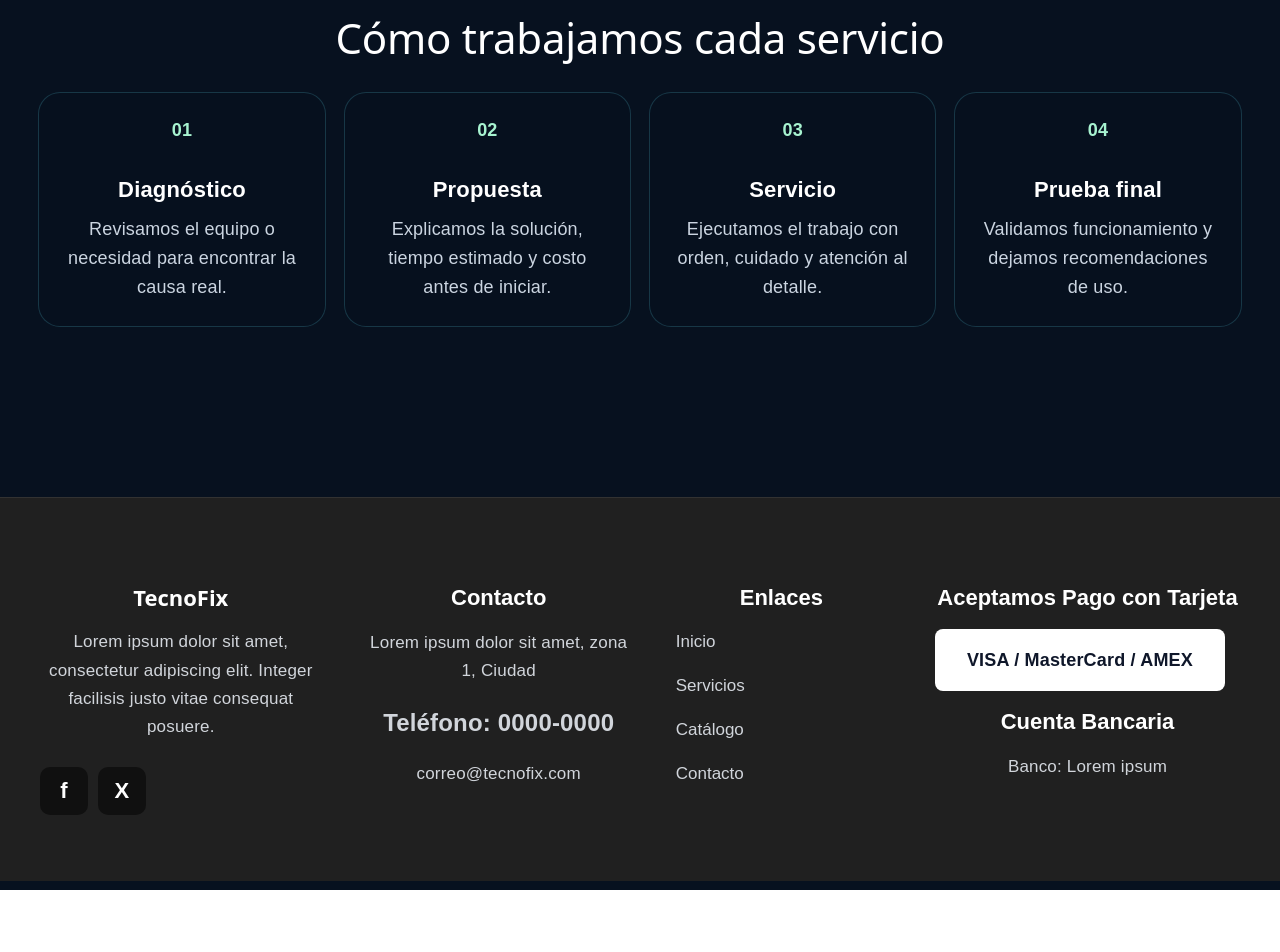
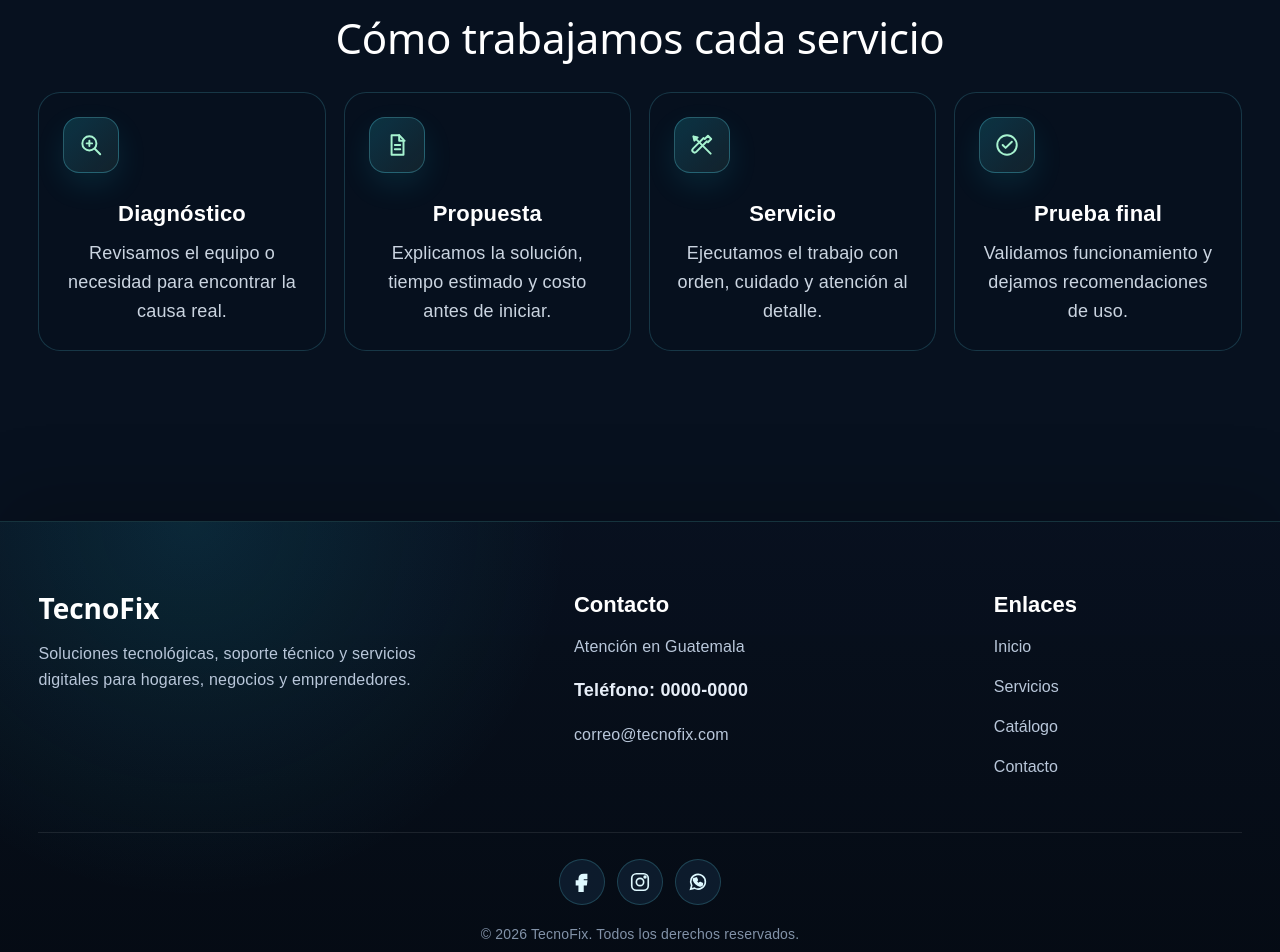
Before and after one commit to ArguetaD/mi-pagina-react-, a React (Vite) app: page / in a window 1280 px wide. Shown: the part 1300-2252 px from the top of the page. Before the commit the page ends 2190 px from the top, so only its background shows below. Built offline with nearby package versions, Linux system fonts and the light colour scheme.

Commit message:
Mejoras en servicios, footer e iconos del proceso

```diff
--- a/src/App.jsx
+++ b/src/App.jsx
@@ -145,7 +145,7 @@ function App() {
     }
 
     if (isTechnicalServicesPage) {
-      return <ServiciosTecnicos />;
+      return <ServiciosTecnicos navigateToPage={navigateToPage} />;
     }
 
     if (isWebPlansPage) {
--- a/src/components/Footer.jsx
+++ b/src/components/Footer.jsx
@@ -1,26 +1,18 @@
 function Footer({ navigateToHomeSection, navigateToPage }) {
   return (
     <footer className="footer reveal-bottom" id="contacto">
-      <div className="footer-column">
+      <div className="footer-content">
+        <div className="footer-column footer-brand">
           <h2>TecnoFix</h2>
           <p>
-          Lorem ipsum dolor sit amet, consectetur adipiscing elit. Integer
-          facilisis justo vitae consequat posuere.
+            Soluciones tecnológicas, soporte técnico y servicios digitales
+            para hogares, negocios y emprendedores.
           </p>
-
-        <div className="footer-socials">
-          <a href="#" aria-label="Facebook">
-            f
-          </a>
-          <a href="#" aria-label="X">
-            X
-          </a>
-        </div>
         </div>
 
         <div className="footer-column">
           <h3>Contacto</h3>
-        <p>Lorem ipsum dolor sit amet, zona 1, Ciudad</p>
+          <p>Atención en Guatemala</p>
           <strong>Teléfono: 0000-0000</strong>
           <p>correo@tecnofix.com</p>
         </div>
@@ -31,38 +23,64 @@ function Footer({ navigateToHomeSection, navigateToPage }) {
           <div className="footer-links">
             <button
               className="footer-link"
+              type="button"
               onClick={() => navigateToHomeSection("inicio")}
             >
               Inicio
             </button>
             <button
               className="footer-link"
+              type="button"
               onClick={() => navigateToPage("servicios-tecnicos")}
             >
               Servicios
             </button>
             <button
               className="footer-link"
+              type="button"
               onClick={() => navigateToPage("productos")}
             >
               Catálogo
             </button>
             <button
               className="footer-link"
+              type="button"
               onClick={() => navigateToPage("contacto")}
             >
               Contacto
             </button>
           </div>
         </div>
+      </div>
 
-      <div className="footer-column">
-        <h3>Aceptamos Pago con Tarjeta</h3>
+      <div className="footer-bottom">
+        <div className="footer-socials" aria-label="Redes sociales">
+          <button type="button" aria-label="Facebook" title="Facebook">
+            <svg viewBox="0 0 24 24" aria-hidden="true">
+              <path d="M14 8h3V4h-3c-3.3 0-5 2-5 5v2H6v4h3v7h4v-7h3.5l.5-4h-4V9c0-.7.3-1 1-1Z" />
+            </svg>
+          </button>
 
-        <div className="footer-payment">VISA / MasterCard / AMEX</div>
+          <button type="button" aria-label="Instagram" title="Instagram">
+            <svg viewBox="0 0 24 24" aria-hidden="true">
+              <rect x="3" y="3" width="18" height="18" rx="5" />
+              <circle cx="12" cy="12" r="4" />
+              <circle cx="17.5" cy="6.5" r="1" className="icon-fill" />
+            </svg>
+          </button>
 
-        <h3>Cuenta Bancaria</h3>
-        <p>Banco: Lorem ipsum</p>
+          <button type="button" aria-label="WhatsApp" title="WhatsApp">
+            <svg viewBox="0 0 24 24" aria-hidden="true">
+              <path
+                className="icon-outline"
+                d="M20 11.7a8 8 0 0 1-11.8 7l-4.2 1.1 1.1-4.1A8 8 0 1 1 20 11.7Z"
+              />
+              <path d="M9 8.2c.3-.5.6-.5.9-.5h.4l.8 2c.1.3 0 .5-.2.7l-.6.7c-.2.2-.1.4 0 .6.5.9 1.2 1.6 2.1 2.1.2.1.4.2.6 0l.8-1c.2-.2.4-.3.7-.2l1.9.9c.3.1.4.3.4.6 0 .6-.3 1.3-.8 1.7-.5.5-1.3.7-2 .5-1.2-.3-2.8-1-4.3-2.4-1.2-1.1-2.1-2.5-2.5-3.7-.3-.8.1-1.5.4-2Z" />
+            </svg>
+          </button>
+        </div>
+
+        <p>© 2026 TecnoFix. Todos los derechos reservados.</p>
       </div>
     </footer>
   );
--- a/src/pages/Home.jsx
+++ b/src/pages/Home.jsx
@@ -64,13 +64,24 @@ function Home({ heroSlides, activeSlide, navigateToPage }) {
 
         <div className="process-list">
           <div className="process-item">
-            <span>01</span>
+            <div className="process-icon" aria-hidden="true">
+              <svg viewBox="0 0 24 24">
+                <circle cx="10.5" cy="10.5" r="6.5" />
+                <path d="m15.5 15.5 5 5" />
+                <path d="M8 10.5h5M10.5 8v5" />
+              </svg>
+            </div>
             <h3>Diagnóstico</h3>
             <p>Revisamos el equipo o necesidad para encontrar la causa real.</p>
           </div>
 
           <div className="process-item">
-            <span>02</span>
+            <div className="process-icon" aria-hidden="true">
+              <svg viewBox="0 0 24 24">
+                <path d="M7 3h7l4 4v14H7Z" />
+                <path d="M14 3v5h5M10 12h5M10 16h5" />
+              </svg>
+            </div>
             <h3>Propuesta</h3>
             <p>
               Explicamos la solución, tiempo estimado y costo antes de iniciar.
@@ -78,7 +89,13 @@ function Home({ heroSlides, activeSlide, navigateToPage }) {
           </div>
 
           <div className="process-item">
-            <span>03</span>
+            <div className="process-icon" aria-hidden="true">
+              <svg viewBox="0 0 24 24">
+                <path d="m14.5 6.5 3-3 3 3-3 3" />
+                <path d="m16.5 8.5-9.8 9.8a2.1 2.1 0 0 1-3-3l9.8-9.8" />
+                <path d="m4 4 16 16M4 4l4 1-3 3Z" />
+              </svg>
+            </div>
             <h3>Servicio</h3>
             <p>
               Ejecutamos el trabajo con orden, cuidado y atención al detalle.
@@ -86,7 +103,12 @@ function Home({ heroSlides, activeSlide, navigateToPage }) {
           </div>
 
           <div className="process-item">
-            <span>04</span>
+            <div className="process-icon" aria-hidden="true">
+              <svg viewBox="0 0 24 24">
+                <circle cx="12" cy="12" r="9" />
+                <path d="m8 12 2.7 2.7L16.5 9" />
+              </svg>
+            </div>
             <h3>Prueba final</h3>
             <p>Validamos funcionamiento y dejamos recomendaciones de uso.</p>
           </div>
--- a/src/styles/contact.css
+++ b/src/styles/contact.css
@@ -27,7 +27,7 @@
       rgba(5, 12, 24, 0.42) 52%,
       rgba(5, 12, 24, 0.92) 100%
     ),
-    url("/contact/contact-hero.jpg") center/cover fixed no-repeat;
+    url("/contact/contact-hero.png") center/cover fixed no-repeat;
 }
 
 .contact-intro-card {
--- a/src/styles/footer.css
+++ b/src/styles/footer.css
@@ -1,13 +1,13 @@
 .footer {
   width: calc(100% + (2 * var(--page-gutter)));
-  margin: 90px calc(-1 * var(--page-gutter)) -30px;
-  padding: clamp(24px, 6vw, 110px) 40px;
-  background: #202020;
-  display: grid;
-  grid-template-columns: 1.2fr 1.1fr 0.9fr 1.3fr;
-  gap: 48px;
-  align-items: start;
-  border-top: 1px solid rgba(255, 255, 255, 0.08);
+  margin: 90px calc(-1 * var(--page-gutter))
+    calc(-1 * var(--page-gutter));
+  padding: 70px var(--page-gutter) 28px;
+  border-top: 1px solid rgba(103, 232, 249, 0.18);
+  background:
+    radial-gradient(circle at 15% 0%, rgba(34, 211, 238, 0.12), transparent 32%),
+    linear-gradient(180deg, rgba(8, 17, 31, 0.96), #050b14);
+  box-shadow: 0 -24px 70px rgba(0, 0, 0, 0.18);
 }
 
 .page-full-width .footer {
@@ -16,11 +16,25 @@
   margin-right: 0;
 }
 
+.footer-content {
+  width: min(var(--content-max-width), 100%);
+  margin: 0 auto;
+  display: grid;
+  grid-template-columns: 1.35fr 1fr 0.75fr;
+  gap: clamp(42px, 7vw, 100px);
+  align-items: start;
+}
+
 .footer-column {
   display: flex;
   flex-direction: column;
-  gap: 18px;
-  transform: translateY(10px);
+  align-items: flex-start;
+  gap: 16px;
+  text-align: left;
+}
+
+.footer-brand p {
+  max-width: 430px;
 }
 
 .footer h2,
@@ -32,66 +46,110 @@
   letter-spacing: 0;
 }
 
+.footer h2 {
+  font-size: 28px;
+}
+
 .footer p,
 .footer strong {
-  color: #d1d5db;
-  font-size: 17px;
+  color: #b9c7da;
+  font-size: 16px;
   line-height: 1.65;
   margin: 0;
 }
 
 .footer strong {
-  font-size: 24px;
-  font-weight: 800;
-}
-
-.footer-socials {
-  display: flex;
-  gap: 10px;
-  margin-top: 8px;
-}
-
-.footer-socials a {
-  width: 48px;
-  height: 48px;
-  border-radius: 10px;
-  background: rgba(10, 10, 10, 0.72);
-  color: #ffffff;
-  display: inline-flex;
-  align-items: center;
-  justify-content: center;
-  text-decoration: none;
-  font-size: 22px;
-  font-weight: 800;
+  color: #e7eef8;
+  font-size: 18px;
+  font-weight: 700;
 }
 
 .footer-links {
   display: flex;
   flex-direction: column;
   align-items: flex-start;
-  gap: 18px;
+  gap: 14px;
 }
 
 .footer-link {
+  padding: 0;
   border: 0;
   background: transparent;
-  color: #d1d5db;
+  color: #b9c7da;
   cursor: pointer;
   font: inherit;
-  font-size: 17px;
-  padding: 0;
+  font-size: 16px;
+  transition:
+    color 0.2s ease,
+    transform 0.2s ease;
 }
 
 .footer-link:hover {
   color: #67e8f9;
+  transform: translateX(4px);
 }
 
-.footer-payment {
-  width: min(100%, 290px);
-  padding: 18px 20px;
-  border-radius: 8px;
-  background: #ffffff;
-  color: #0f172a;
-  font-weight: 800;
+.footer-bottom {
+  width: min(var(--content-max-width), 100%);
+  margin: 52px auto 0;
+  padding-top: 26px;
+  border-top: 1px solid rgba(255, 255, 255, 0.09);
+  display: flex;
+  flex-direction: column;
+  align-items: center;
+  gap: 18px;
   text-align: center;
 }
+
+.footer-socials {
+  display: flex;
+  justify-content: center;
+  gap: 12px;
+}
+
+.footer-socials button {
+  width: 46px;
+  height: 46px;
+  padding: 11px;
+  border: 1px solid rgba(103, 232, 249, 0.2);
+  border-radius: 50%;
+  background: rgba(15, 31, 49, 0.82);
+  color: #dff9ff;
+  cursor: pointer;
+  display: inline-flex;
+  align-items: center;
+  justify-content: center;
+  transition:
+    background 0.25s ease,
+    border-color 0.25s ease,
+    box-shadow 0.25s ease,
+    color 0.25s ease,
+    transform 0.25s ease;
+}
+
+.footer-socials button:hover {
+  border-color: rgba(103, 232, 249, 0.75);
+  background: linear-gradient(135deg, #22d3ee, #a7f3d0);
+  color: #07111f;
+  box-shadow: 0 12px 28px rgba(34, 211, 238, 0.2);
+  transform: translateY(-3px);
+}
+
+.footer-socials svg {
+  width: 100%;
+  height: 100%;
+  fill: currentColor;
+  stroke: currentColor;
+  stroke-width: 1.8;
+}
+
+.footer-socials svg rect,
+.footer-socials svg circle:not(.icon-fill),
+.footer-socials svg .icon-outline {
+  fill: none;
+}
+
+.footer-bottom p {
+  color: #8292a8;
+  font-size: 14px;
+}
--- a/src/styles/home.css
+++ b/src/styles/home.css
@@ -231,11 +231,30 @@
   backdrop-filter: blur(16px);
 }
 
-.process-item span {
-  display: inline-flex;
+.process-icon {
+  width: 56px;
+  height: 56px;
+  margin-bottom: 28px;
+  padding: 14px;
+  border: 1px solid rgba(103, 232, 249, 0.28);
+  border-radius: 16px;
+  background: linear-gradient(
+    135deg,
+    rgba(34, 211, 238, 0.18),
+    rgba(167, 243, 208, 0.08)
+  );
   color: #a7f3d0;
-  font-weight: 800;
-  margin-bottom: 34px;
+  box-shadow: 0 12px 30px rgba(34, 211, 238, 0.1);
+}
+
+.process-icon svg {
+  width: 100%;
+  height: 100%;
+  fill: none;
+  stroke: currentColor;
+  stroke-width: 1.8;
+  stroke-linecap: round;
+  stroke-linejoin: round;
 }
 
 .process-item h3 {
--- a/src/styles/responsive.css
+++ b/src/styles/responsive.css
@@ -36,10 +36,13 @@
     width: calc(100% + 36px);
     margin-left: -18px;
     margin-right: -18px;
-    margin-bottom: -24px;
+    margin-bottom: -18px;
+    padding: 52px 24px 26px;
+  }
+
+  .footer-content {
     grid-template-columns: 1fr;
     gap: 34px;
-    padding: 52px 24px;
   }
 
   .page-full-width .footer {
```
Also changed, not shown: src/pages/servicios/PlanesSitiosWeb.jsx (+24 -0 lines), src/pages/servicios/ServiciosTecnicos.jsx (+59 -8 lines), src/styles/services.css (+90 -0 lines), public/contact/contact-hero.jpg (deleted), public/contact/contact-hero.png (added). Lines whose indentation alone changed are shown as unchanged.
